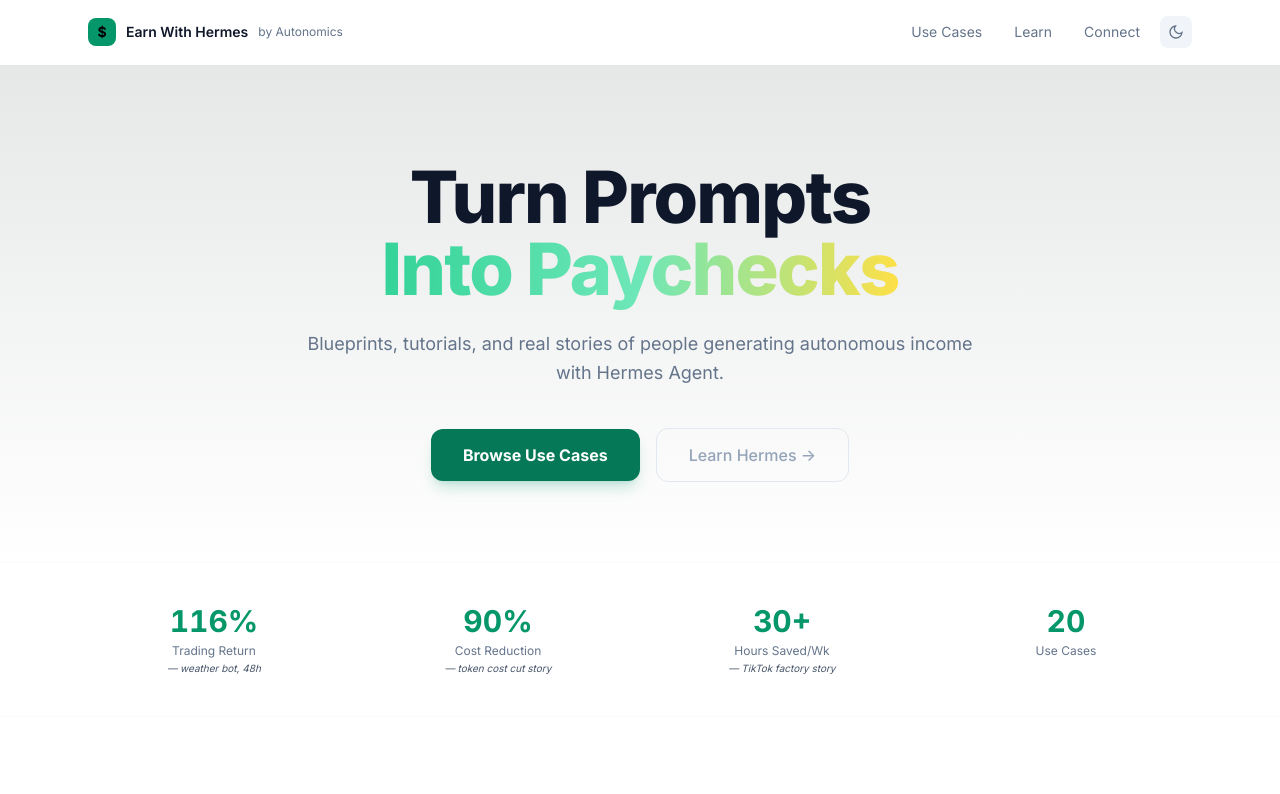
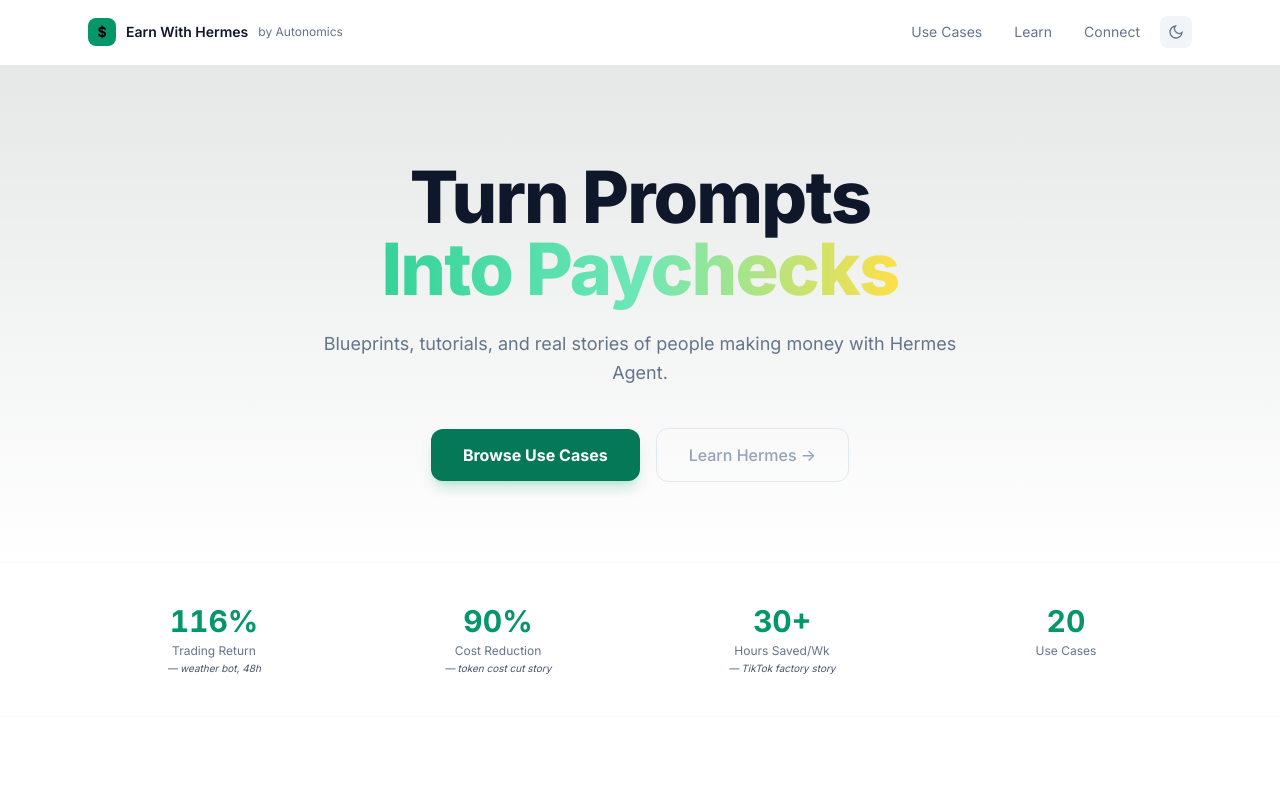
Before and after one commit to taku-ops/earnwithhermes, an Astro site: page / in a window 1280 px wide. Shown: the top 794 px of the page. Built offline with nearby package versions, Linux system fonts and the light colour scheme; Astro itself is replaced by a stand-in of ours; some packages are replaced by stand-ins of ours.

Commit message:
update homepage tagline for seo

```diff
--- a/src/pages/index.astro
+++ b/src/pages/index.astro
@@ -21,7 +21,7 @@
 const latestArticle = articles[0]
 ---
 
-<BaseLayout title="Earn With Hermes" description="Blueprints, tutorials, and real stories of people generating autonomous income with Hermes Agent.">
+<BaseLayout title="Earn With Hermes" description="Blueprints, tutorials, and real stories of people making money with Hermes Agent.">
   <Navbar client:load />
 
   <!-- Hero -->
@@ -34,7 +34,7 @@
         <span class="text-gradient">Into Paychecks</span>
       </h1>
       <p class="text-lg text-surface-400 max-w-2xl mx-auto mb-10 leading-relaxed">
-        Blueprints, tutorials, and real stories of people generating autonomous income
+        Blueprints, tutorials, and real stories of people making money
         with Hermes Agent.
       </p>
       <div class="flex items-center justify-center gap-4 flex-wrap">
--- a/src/pages/rss.xml.ts
+++ b/src/pages/rss.xml.ts
@@ -27,7 +27,7 @@
 
   return rss({
     title: 'Earn With Hermes',
-    description: 'Blueprints, tutorials, and real stories of people generating autonomous income with Hermes Agent.',
+    description: 'Blueprints, tutorials, and real stories of people making money with Hermes Agent.',
     site: context.site || 'https://earnwithhermes.com',
     items: items.map((item) => ({
       title: item.title,
```
